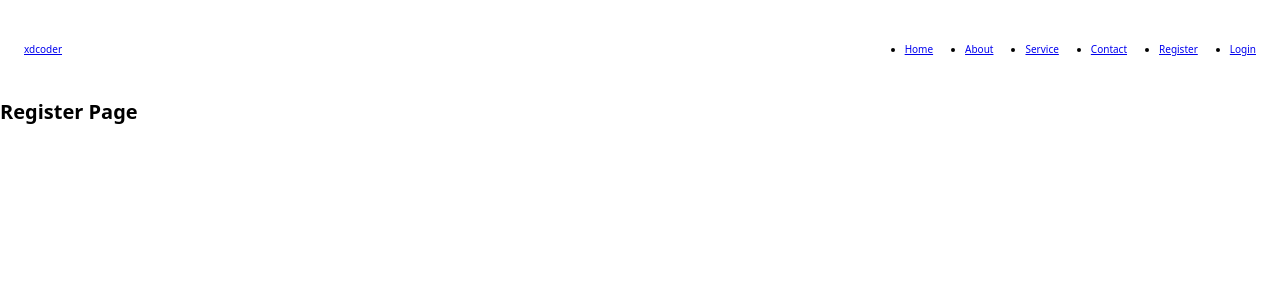
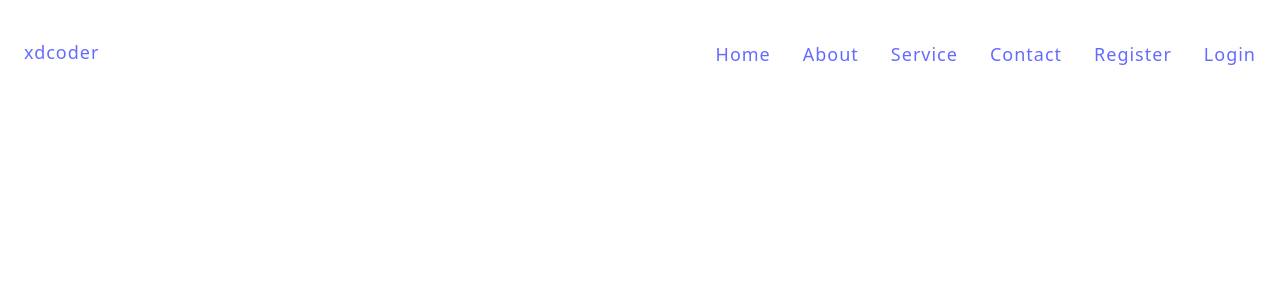
Before and after one commit to imadityaxd/mern2024, a React (Vite) app in the folder client/: page /register in a window 1280 px wide. Shown: the top 300 px of the page. Built offline with nearby package versions, Linux system fonts and the light colour scheme.

Commit message:
some css

```diff
--- a/client/src/index.css
+++ b/client/src/index.css
@@ -16,3 +16,40 @@
 html{
   font-size: 62.5%;
 }
+body{
+  margin:0;
+  /*display:flex;
+    place-items: center;*/
+  min-width: 32rem;
+  min-height: 100vh;
+}
+h1{
+  font-size: 5.4em;
+  line-height: 1.1;
+  font-weight: bold;
+}
+
+p,li,label,input, textarea {
+  font-size:1.8rem;
+  line-height: 1.56;
+  letter-spacing: 0.1 rem;
+  word-spacing: 0.06rem;
+}
+
+a{
+  font-weight: 500;
+  font-size: 1.8rem;
+  letter-spacing: 0.1rem;
+  color: var( --btn-color);
+  text-decoration: inherit;
+}
+li{
+  list-style: none;
+}
+/*layout rule*/
+
+.container{
+  max-width: 140rem;
+  padding: 4rem 2.4rem;
+  margin: 0 auto;
+}
--- a/client/src/pages/Register.jsx
+++ b/client/src/pages/Register.jsx
@@ -1,3 +1,17 @@
 export const Register = () =>{
-    return <h1>Register Page</h1>
+    return <>
+        <section>
+            <main>
+                <div className = "section-registration">
+                    <div className="container grid grid-two-cols">
+                        <div className="registration-image">
+                            <img src ="" alt=""/>
+
+                        </div>
+                    </div>
+                </div>
+
+            </main>
+        </section>
+    </>;
 }
```
